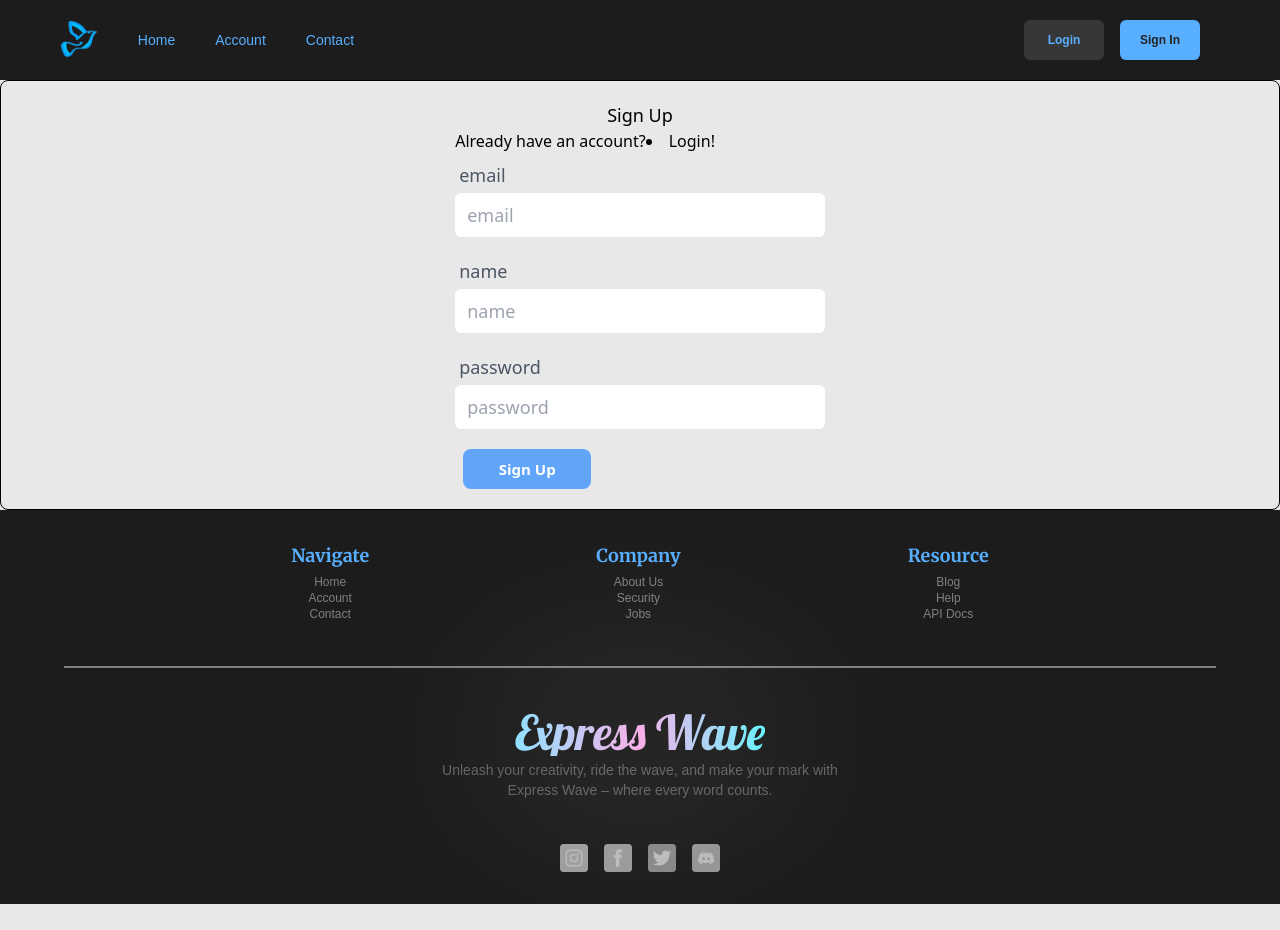
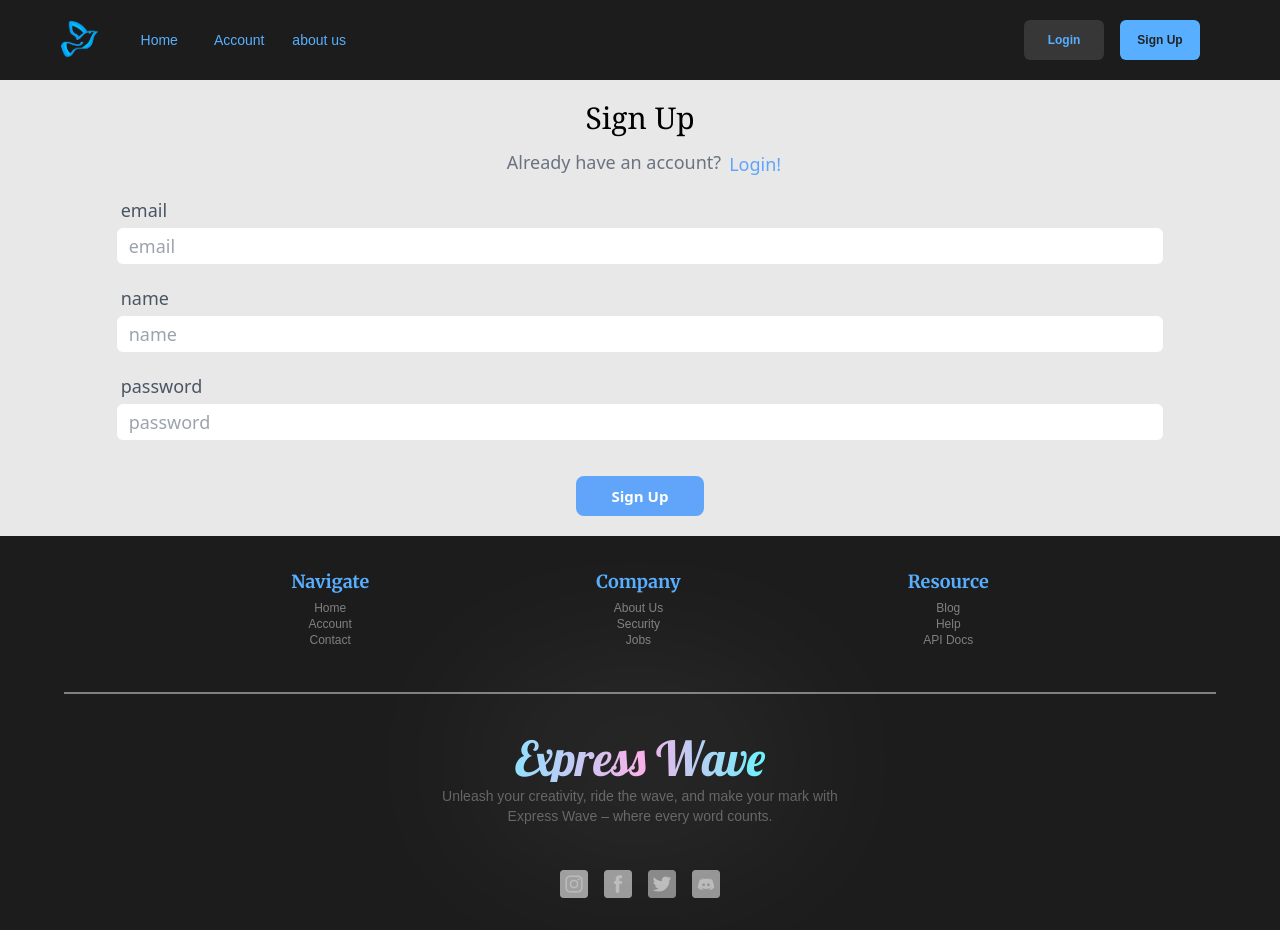
Before and after one commit to SneakyBuzZ/Blog-App, a React (Vite) app: page /signup in a window 1280 px wide. Before the commit the page ends 904 px from the top, so only its background shows below. Built offline with nearby package versions, Linux system fonts and the light colour scheme; a web font is replaced by a local one.

Commit message:
Modal optimized

```diff
--- a/src/components/blogscroll/BlogData.js
+++ b/src/components/blogscroll/BlogData.js
@@ -56,7 +56,7 @@ const blogs = [
         reviews: 29
     },
     {
-        id: 7,
+        id: 8,
         imageUrl: "https://encrypted-tbn0.gstatic.com/images?q=tbn:ANd9GcR8AeuMSS-mScxyf16ezpfBOBFzTpEsbXI2jQ&usqp=CAU",
         title: "Digital Detox: Unplug and Reconnect",
         content: "Disconnect from technology and reconnect with yourself and the world around you.",
--- a/src/components/header/Header.jsx
+++ b/src/components/header/Header.jsx
@@ -3,11 +3,12 @@ import { useDispatch, useSelector } from "react-redux"
 import { Container } from "../index"
 import LogoutBtn from "./LogoutBtn"
 import { Link } from "react-router-dom"
-import { modalToggle } from "../../store/authSlice"
+import { loginModalToggle, signinModalToggle } from "../../store/authSlice"
 
 
 
 function Header() {
+
 
     const isUserActive = useSelector(state => state.user.status)
     console.log(isUserActive)
@@ -24,7 +25,7 @@ function Header() {
             active: true
         },
         {
-            name: "Contact",
+            name: "about us",
             slug: "/contact",
             active: true
         },
@@ -34,13 +35,15 @@ function Header() {
             name: "Login",
             slug: "/login",
             active: !isUserActive,
-            classNames: "button1"
+            classNames: "button1",
+            handleClick: () => loginModalToggle()
         },
         {
-            name: "Sign In",
+            name: "Sign Up",
             slug: "/signup",
             active: !isUserActive,
-            classNames: "button2 hidden sm:block"
+            classNames: "button2 hidden sm:block",
+            handleClick: () => signinModalToggle()
         }
     ]
     return (
@@ -58,7 +61,7 @@ function Header() {
                                 <ul className="flex h-full items-center">
                                     {navItems.map((eachItem) => (
                                         eachItem.active ? (
-                                            <li key={eachItem.name} className={` text-xs mx-1 sm:text-sm md:text-md sm:mx-2 md:mx-5`}><Link to={`${eachItem.slug}`}>{eachItem.name}</Link></li>
+                                            <li key={eachItem.name} className={` text-center md:w-[4rem] w-[3.4rem] mx-1 text-xs sm:text-sm md:text-md sm:mx-2`}><Link to={`${eachItem.slug}`}>{eachItem.name}</Link></li>
                                         ) : null
                                     ))}
                                 </ul>
@@ -70,7 +73,8 @@ function Header() {
                                             <li key={eachItem.name}>
                                                 <button
                                                     className={`font-semibold w-12 h-6 md:w-20 md:h-10 rounded-sm sm:rounded-md mx-1 sm:mx-2 text-xs ${eachItem.classNames}`}
-                                                    onClick={() => dispatch(modalToggle())}>
+                                                    // onClick={() => dispatch(modalToggle())}>
+                                                    onClick={() => dispatch(eachItem.handleClick())}>
                                                     {eachItem.name}
                                                 </button>
                                             </li>
--- a/src/components/login/Login.jsx
+++ b/src/components/login/Login.jsx
@@ -1,8 +1,8 @@
 import { useState, useEffect } from "react";
 import { useForm } from "react-hook-form";
 import { useDispatch } from "react-redux"
-import { modalToggle, login as storeLogin, logout } from "../../store/authSlice"
-import { useNavigate, Link } from "react-router-dom";
+import { loginModalToggle, login as storeLogin, logout, signinModalToggle } from "../../store/authSlice"
+import { useNavigate } from "react-router-dom";
 import authService from "../../appwrite/auth"
 import { Input, Button } from "../index"
 
@@ -24,7 +24,7 @@ function Login() {
                     dispatch(storeLogin(currentUser))
                 }
                 navigate("/account");
-                dispatch(modalToggle());
+                dispatch(loginModalToggle());
             }
         } catch (error) {
             setError(error)
@@ -43,6 +43,11 @@ function Login() {
             })
     }, [dispatch])
 
+    const handleCrossClick = async () => {
+        dispatch(loginModalToggle())
+        dispatch(signinModalToggle())
+    }
+
     return (
         <>
             <div className="w-full px-3 py-5 flex justify-center items-center rounded-lg ">
@@ -50,11 +55,7 @@ function Login() {
                     <h1 className="text-xl md:text-3xl text-center w-full font-serif">Login</h1>
                     <div className="flex flex-col md:flex-row md:justify-center items-center w-full my-2 mt-3">
                         <span className="text-xs text-center mb-1 text-gray-500 md:mx-2 md:text-md lg:text-lg">Don&apos;t have an account?</span>
-                        <Link to="/signup">
-                            <ul>
-                                <li className="text-xs text-center text-blue-400 md:text-md lg:text-lg">Create Account!</li>
-                            </ul>
-                        </Link>
+                        <button onClick={handleCrossClick} className="text-xs text-center text-blue-400 md:text-md lg:text-lg">Create Account!</button>
                     </div>
                     {error && <div className="text-md text-center text-red-600">
                         {error}
--- /dev/null
+++ b/src/components/modal/LoginModal.jsx
@@ -0,0 +1,26 @@
+import { useSelector, useDispatch } from "react-redux"
+import { loginModalToggle } from "../../store/authSlice";
+import { X } from "lucide-react";
+import Login from "../login/Login"
+
+
+
+function AuthModal() {
+
+    const modalStatus = useSelector(state => state.user.showLoginModal);
+    const dispatch = useDispatch()
+
+    return modalStatus ? (
+        <>
+
+            <div className="fixed inset-0 bg-opacity-30 bg-black flex justify-center items-center backdrop-blur-sm">
+                <div className="md:h-[29rem] h-[25rem] w-8/12 md:w-5/12 mx-auto bg-gray-100 rounded-lg p-5 flex items-center flex-col">
+                    <button className='h-4 place-self-end' onClick={() => dispatch(loginModalToggle())}> <X color="	#525252" /></button>
+                    <Login />
+                </div>
+            </div>
+        </>
+    ) : null
+}
+
+export default AuthModal
--- /dev/null
+++ b/src/components/modal/SigninModal.jsx
@@ -0,0 +1,26 @@
+import { useSelector, useDispatch } from "react-redux"
+import { signinModalToggle } from "../../store/authSlice";
+import { X } from "lucide-react";
+import Signup from "../signup/Signup";
+
+
+
+function AuthModal() {
+
+    const modalStatus = useSelector(state => state.user.showSigninModal);
+    const dispatch = useDispatch()
+
+    return modalStatus ? (
+        <>
+
+            <div className="fixed inset-0 bg-opacity-30 bg-black flex justify-center items-center backdrop-blur-sm">
+                <div className="md:h-[33rem] h-[25rem] w-8/12 md:w-5/12 mx-auto bg-gray-100 rounded-lg p-5 flex items-center flex-col">
+                    <button className='h-4 place-self-end' onClick={() => dispatch(signinModalToggle())}> <X color="	#525252" /></button>
+                    <Signup />
+                </div>
+            </div>
+        </>
+    ) : null
+}
+
+export default AuthModal
--- a/src/components/signup/Signup.jsx
+++ b/src/components/signup/Signup.jsx
@@ -1,8 +1,8 @@
 import { useState } from "react";
 import { useForm } from "react-hook-form";
 import { useDispatch } from "react-redux"
-import { login as storeLogin } from "../../store/authSlice"
-import { useNavigate, Link } from "react-router-dom";
+import { login as storeLogin, signinModalToggle, loginModalToggle } from "../../store/authSlice"
+import { useNavigate } from "react-router-dom";
 import authService from "../../appwrite/auth"
 import { Input, Button } from "../index"
 
@@ -31,17 +31,19 @@ function Signup() {
         }
     }
 
+    const handleCrossClick = async () => {
+        dispatch(signinModalToggle())
+        dispatch(loginModalToggle())
+    }
 
     return (
         <>
-            <div className="w-full px-3 py-5 flex justify-center items-center border border-black rounded-lg">
-                <div className="flex flex-col">
-                    <h1 className="text-lg text-center">Sign Up</h1>
-                    <div className="flex items-center">
-                        <span className="text-md text-center">Already have an account?</span>
-                        <Link to="/login">
-                            <li className="text-md text-center">Login!</li>
-                        </Link>
+            <div className="w-full px-3 py-5 flex justify-center items-center rounded-lg ">
+                <div className="flex flex-col w-5/6">
+                    <h1 className="text-xl md:text-3xl text-center w-full font-serif">Sign Up</h1>
+                    <div className="flex flex-col md:flex-row md:justify-center items-center w-full my-2 mt-3">
+                        <span className="text-xs text-center mb-1 text-gray-500 md:mx-2 md:text-md lg:text-lg">Already have an account?</span>
+                        <button onClick={handleCrossClick} className="text-xs text-center text-blue-400 md:text-md lg:text-lg">Login!</button>
                     </div>
                     {error && <div className="text-md text-center text-red-600">
                         {error}
@@ -51,6 +53,7 @@ function Signup() {
                             <Input
                                 label="email"
                                 placeholder="email"
+                                className="h-9"
                                 type="email"
                                 {...register("email", {
                                     required: true
@@ -59,6 +62,7 @@ function Signup() {
                             <Input
                                 label="name"
                                 placeholder="name"
+                                className="h-9"
                                 type="text"
                                 {...register("name", {
                                     required: true
@@ -67,15 +71,18 @@ function Signup() {
                             <Input
                                 label="password"
                                 placeholder="password"
+                                className="h-9"
                                 type="password"
                                 {...register("password", {
                                     required: true
                                 })} />
-                            <Button
-                                type="submit"
-                                className="w-full">
-                                Sign Up
-                            </Button>
+                            <div className="flex justify-center items-center">
+                                <Button
+                                    type="submit"
+                                    className="w-full">
+                                    Sign Up
+                                </Button>
+                            </div>
                         </div>
                     </form>
                 </div>
@@ -84,4 +91,5 @@ function Signup() {
     )
 }
 
+
 export default Signup
--- a/src/pages/Home.jsx
+++ b/src/pages/Home.jsx
@@ -2,8 +2,9 @@ import { useEffect, useState } from "react"
 import databaseService from "../appwrite/config"
 import { Container, Home } from "../components"
 import BlogScroll from "../components/blogscroll/BlogScroll"
-import AuthModal from "../components/modal/AuthModal"
-import { Login } from "../components"
+import AuthModal from "../components/modal/LoginModal"
+import SigninModal from "../components/modal/SigninModal"
+
 
 
 function HomePage() {
@@ -24,9 +25,8 @@ function HomePage() {
             <div className="w-full">
                 <Container>
                     <Home />
-                    <AuthModal>
-                        <Login />
-                    </AuthModal>
+                    <AuthModal />
+                    <SigninModal />
                     <BlogScroll />
                 </Container>
             </div>
```
Also changed, not shown: src/store/authSlice.js (+8 -4 lines).
